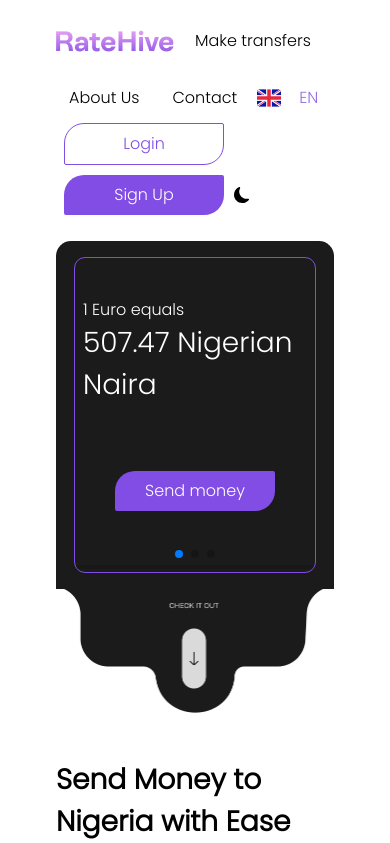
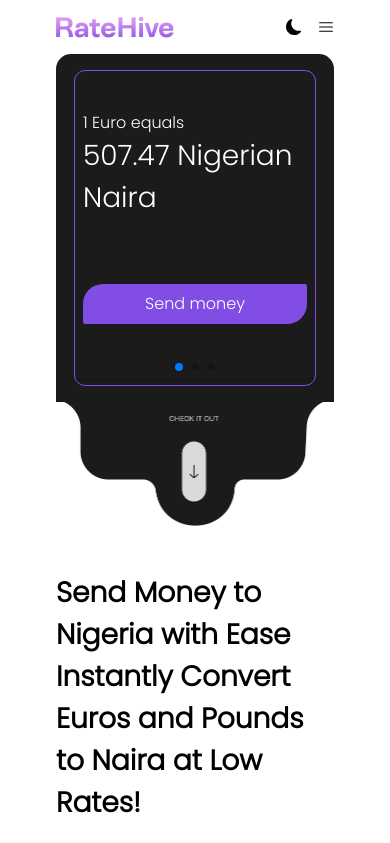
Before and after one commit to ifeanyi305/MonieWave_Frontend, a React (Vite) app: page / in a window 390 px wide. Shown: the top 843 px of the page. Built offline with nearby package versions, Linux system fonts and the light colour scheme.

Commit message:
Fix landing page navbar

```diff
--- a/src/App.jsx
+++ b/src/App.jsx
@@ -1,6 +1,5 @@
 import { ToastContainer } from 'react-toastify';
-import React, { useEffect, useState } from 'react';
-import { useSelector, useDispatch } from 'react-redux';
+import React, { useState } from 'react';
 import Signup from './components/Signup';
 import Login from './components/Login';
 import LandingPage from './pages/LandingPage';
@@ -15,7 +14,6 @@ import SendMoney from './pages/dashboard/SendMoney';
 import Recipients from './pages/dashboard/Recipients';
 import Transactions from './pages/dashboard/Transactions';
 import TransferStatus from './pages/dashboard/TransferStatus';
-import { getToken } from './redux/auth/auth';
 import AdminRoutes from './pages/ProtectedRoute/AdminRoutes';
 import CustomerRoute from './pages/ProtectedRoute/CustomerRoute';
 import PublicRoutes from './pages/ProtectedRoute/PublicRoutes';
@@ -25,9 +23,6 @@ import TransactDetails from './pages/admin/TransactDetails';
 import UsersLists from './pages/admin/UsersLists';
 import Home from './pages/admin/Home';
 import ContactUs from './pages/ContactUs';
-import { signin } from './redux/auth/auth';
-import { signout } from './redux/auth/auth';
-import { useNavigate } from 'react-router-dom';
 
 function App() {
   const [sidebar, setSidebar] = useState(false);
@@ -36,26 +31,10 @@ function App() {
   const [recipient_bank, setRecipient_bank] = useState('');
   const [recipient_phone, setRecipient_phone] = useState('');
   const [role, setRole] = useState('customer');
-  const { progress, loading } = useSelector((state) => state.auth);
-  const dispatch = useDispatch();
-  const navigate = useNavigate();
-  // console.log("successful", progress);
-  // console.log("pending", loading);
 
   const handleSidebar = () => {
     setSidebar(!sidebar);
   };
-
-  // useEffect(() => {
-  //   dispatch(signin());
-  // }, [dispatch]);
-
-  // useEffect(() => {
-  //   if (allUsers?.status == "Disabled") {
-  //     dispatch(signout());
-  //     navigate('/login');
-  //   }
-  // }, [allUsers, dispatch, navigate]);
 
   return (
     <div className="dark:bg-[#000] App">
--- a/src/components/Footer.jsx
+++ b/src/components/Footer.jsx
@@ -37,7 +37,7 @@ const Footer = () => {
   return (
     <div>
       <div className="px-[5%] bg-[#1A0F2E]">
-        <div className="flex mt-[6%] py-[6%] text-[#fff] flex-wrap items-start justify-between">
+        <div className="flex mt-[6%] gap-4 py-[6%] text-[#fff] flex-wrap items-start justify-between">
           <h1><a href='/broken'><img src={Ratehive} alt="title" /></a></h1>
           <ul>
             <li className={style.title}><a href="/broken">{lists[0].title}</a></li>
--- a/src/components/Navbar.jsx
+++ b/src/components/Navbar.jsx
@@ -5,9 +5,12 @@ import { useState, useEffect } from 'react';
 import ukFlag from '../assets/images/navbar/Flag.png';
 import { Link } from 'react-router-dom';
 import Ratehive from '../assets/images/navbar/RateHive.png';
+import { RxHamburgerMenu } from 'react-icons/rx';
+import { AiOutlineClose } from 'react-icons/ai';
 
 const Navbar = () => {
   const [theme, setTheme] = useState(null);
+  const [navbar, setNavbar] = useState(false);
 
   useEffect(() => {
     if (theme === "dark") {
@@ -21,19 +24,44 @@ const Navbar = () => {
     setTheme(theme === "dark" ? "light" : "dark");
   };
 
+  const handleNavbar = () => {
+    setNavbar(!navbar);
+  };
+
   const style = {
-    header: 'flex flex-wrap justify-between navbar w-full dark:bg-[#000] bg-[#fff] dark:text-[#fff] items-center py-4 ',
+    header: 'flex flex-wrap landing_page_navbar justify-between navbar py-4 w-full dark:bg-[#000] dark:text-[#fff] items-center',
     flex_gap: 'flex flex-wrap items-center gap-[5px]',
-    flex_gap2: 'flex px-2 flex-wrap items-center gap-[10px]',
-    nav_list: 'flex flex-wrap gap-[7px] items-center',
+    flex_gap2: 'flex justify-end px-2 auth_button_con w-full flex-wrap items-center gap-[10px]',
+    nav_list: 'flex flex-wrap landing_page_nav_list gap-[7px] items-center',
     padding: 'p-[13px]'
   }
 
   return (
-    <div className="">
+    <div>
+      <div className="md:hidden px-14 flex gap-4 items-center justify-between py-4">
+        <h1><img className="md:w-[200px]" src={Ratehive} alt="title" /></h1>
+        <div className="md:hidden flex gap-4 items-center">
+          <button className="" onClick={handleThemeSwitch}>
+            {theme === 'dark' ? (<CgSun className="text-[#fff]" />) : (<BsFillMoonFill />)}
+          </button>
+          <button onClick={handleNavbar} className="button" type="button">
+            {!navbar ? <RxHamburgerMenu /> : <AiOutlineClose className="text-[#fff]" />}
+          </button>
+        </div>
+      </div>
+      <div className={`landing_page_navbar_con ${navbar ? 'open' : 'close'}`}>
+        <div className="flex landing_page_navbar_con2 items-center gap-4 py-4 px-14">
+          <div className="title_con">
+            <h1><img className="md:w-[200px]" src={Ratehive} alt="title" /></h1>
+            <div className="md:hidden flex gap-4 items-center">
+              <button className="" onClick={handleThemeSwitch}>
+                {theme === 'dark' ? (<CgSun className="text-[#fff]" />) : (<BsFillMoonFill />)}
+              </button>
+              <button onClick={handleNavbar} type="button" className="">&times;</button>
+            </div>
+          </div>
           <nav className={style.header}>
             <ul className={style.nav_list}>
-          <li><a href='/broken'><img src={Ratehive} alt="title" /></a></li>
               <li className={style.padding}><a href='/broken'>Make transfers</a></li>
               <li className={style.padding}><a href='/broken'>About Us</a></li>
               <Link to="/Contact"><li className={style.padding}>Contact</li></Link>
@@ -42,14 +70,16 @@ const Navbar = () => {
                 <li className="p-[13px] text-[#966BE9] dark:text-[#7D5CC1]"><a href='/broken'>EN</a></li>
               </li>
             </ul>
+          </nav>
           <div className={style.flex_gap2}>
-          <Link to='/login'><button type="button" className="p-2 login_btn bg-transparent w-[160px] text-center border-[#814DE5] text-[#814DE5] border-[1px]">Login</button></Link>
-          <Link to='/signup'><button type="button" className="p-2 login_btn bg-[#814DE5] text-[#fff] w-[160px] text-center">Sign Up</button></Link>
-          <button className="" onClick={handleThemeSwitch}>
-              {theme === 'dark' ? (<CgSun />) : (<BsFillMoonFill />)}
+            <button type="button" className="p-2 login_btn bg-transparent md:w-[160px] text-center border-[#814DE5] text-[#814DE5] border-[1px]"><Link to='/login'>Login</Link></button>
+            <button type="button" className="p-2 login_btn bg-[#814DE5] text-[#fff] md:w-[160px] text-center"><Link to='/signup'>Sign Up</Link></button>
+            <button className="hidden md:block" onClick={handleThemeSwitch}>
+              {theme === 'dark' ? (<CgSun className="text-[#fff]" />) : (<BsFillMoonFill />)}
             </button>
           </div>
-      </nav>
+        </div>
+      </div>
     </div>
   );
 };
--- a/src/index.css
+++ b/src/index.css
@@ -77,7 +77,7 @@
 }
 
 @media screen and (min-width: 768px) {
-  .sidebar {
+  .sidebar, .landing_page_navbar_con {
     display: block;
   }
 }
@@ -103,6 +103,50 @@
 
   .recipientModal {
     width: 90%;
+  }
+
+  .landing_page_navbar {
+    display: flex;
+    flex-direction: column;
+    width: 100%;
+    height: 100%;
+    margin-top: 13%;
+  }
+
+  .landing_page_navbar_con {
+    background-color: #fff;
+    position: fixed;
+    top: 0;
+    width: 100%;
+    height: 100%;
+    z-index: 300;
+  }
+
+  .landing_page_navbar_con2 {
+    display: flex;
+    flex-direction: column;
+  }
+
+  .landing_page_nav_list, .auth_button_con {
+    display: flex;
+    flex-direction: column;
+  }
+
+  .auth_button_con {
+    margin-top: 10%;
+    width: 100%;
+  }
+
+  .login_btn {
+    width: 100%;
+  }
+
+  .title_con {
+    display: flex;
+    justify-content: space-between;
+    width: 100%;
+    gap: 7px;
+    align-items: center;
   }
 }
 
@@ -153,10 +197,10 @@
   transition: transform 0.2s ease;
 }
 
-.toggle input[type="checkbox"]:checked + label {
+.toggle input[type="checkbox"]:checked+label {
   background-color: #2196f3;
 }
 
-.toggle input[type="checkbox"]:checked + label::before {
+.toggle input[type="checkbox"]:checked+label::before {
   transform: translateX(20px);
 }
--- a/src/pages/LandingPage.jsx
+++ b/src/pages/LandingPage.jsx
@@ -45,8 +45,8 @@ const LandingPage = () => {
 
   return (
     <>
+      <Navbar />
       <div className="px-14">
-        <Navbar />
         {
           screenWidth > breakpoint ? (
             <div>
```
Also changed, not shown: src/pages/dashboard/Sidebar.jsx (line endings or trailing spaces). Lines whose indentation alone changed are shown as unchanged.
